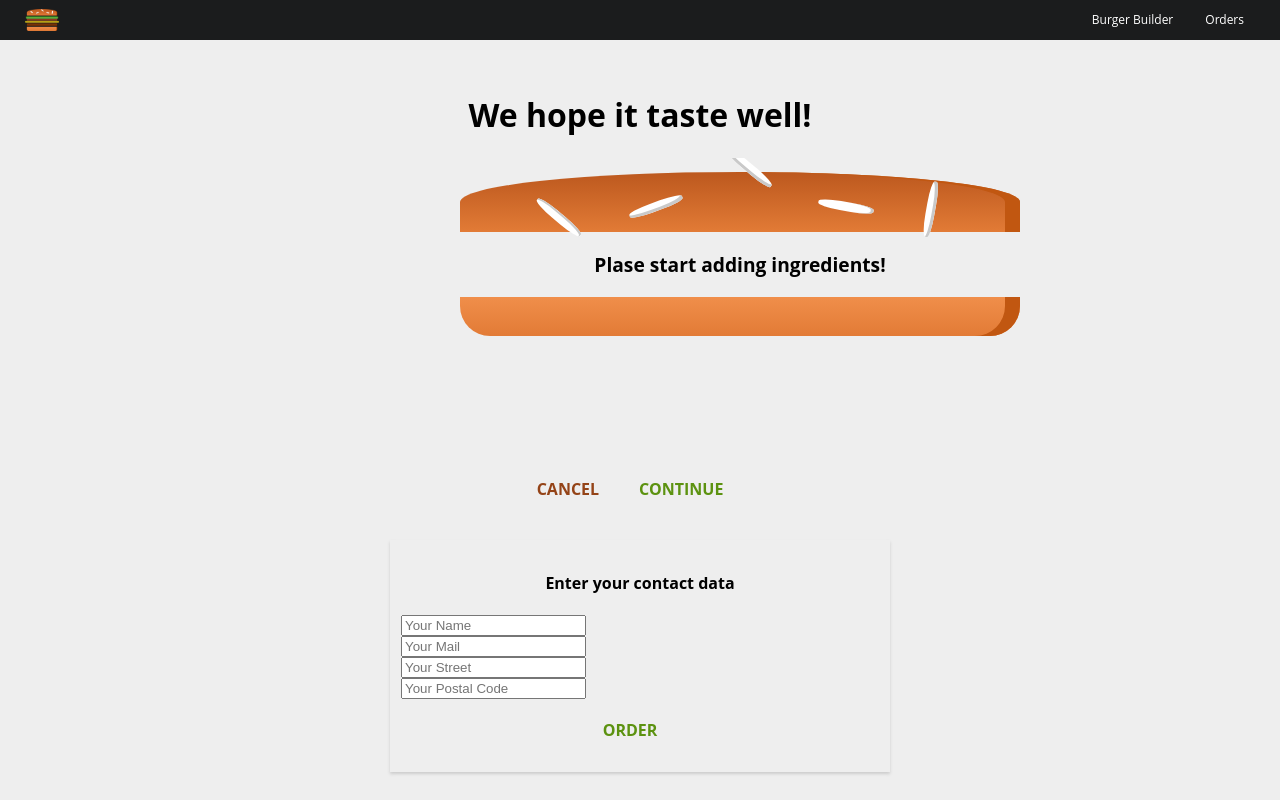
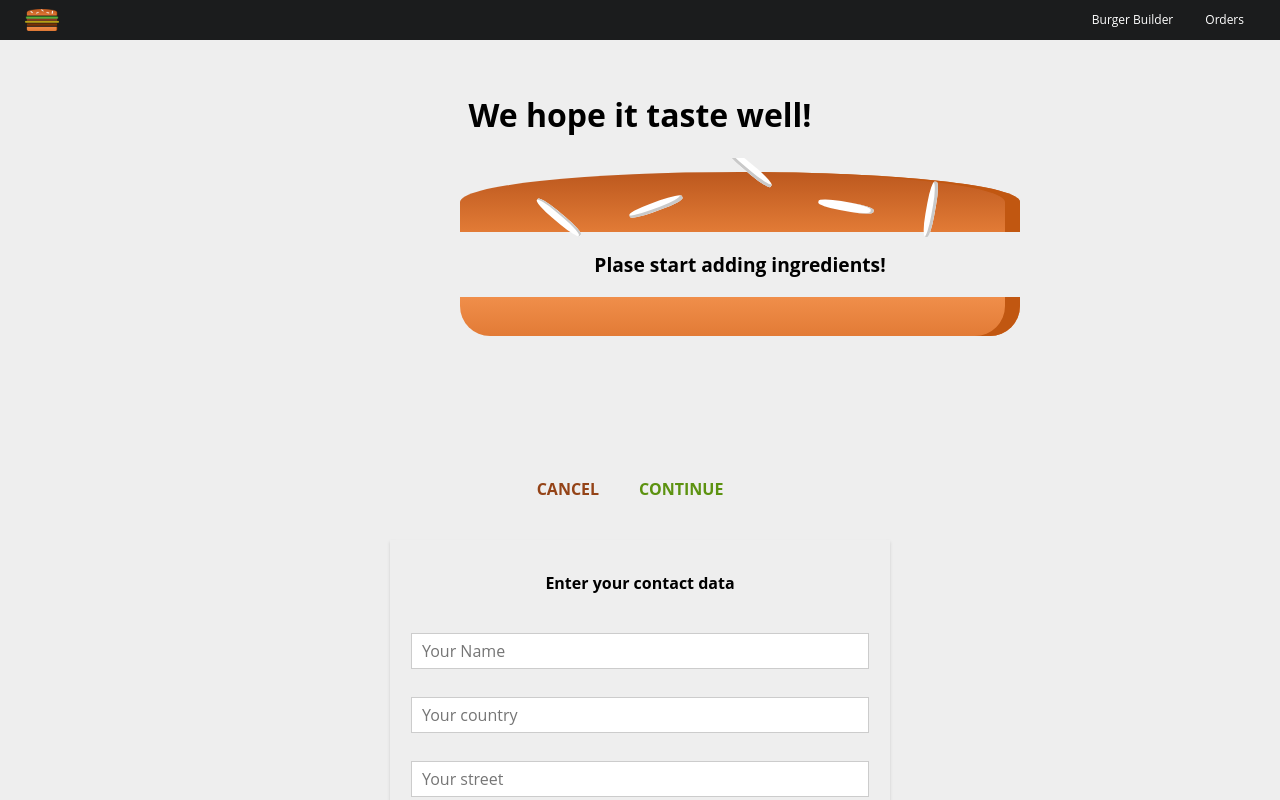
Before and after one commit to Yaitsky/burger-builder, a React app: page /checkout in a window 1280 px wide. Both pictures are taken after a click on the button "CONTINUE". Shown: the top 800 px of the page. Built offline with nearby package versions, Linux system fonts and the light colour scheme.

Commit message:
add form validation

```diff
--- a/src/components/UI/Button/Button.css
+++ b/src/components/UI/Button/Button.css
@@ -15,6 +15,11 @@
   padding-left: 0;
 }
 
+.Button:disabled {
+  color: #ccc;
+  cursor: not-allowed;
+}
+
 .Success {
   color: #5C9210;
 }
--- a/src/components/UI/Button/Button.js
+++ b/src/components/UI/Button/Button.js
@@ -4,6 +4,7 @@ import classes from './Button.css';
 
 const Button = props => (
   <button
+    disabled={props.disabled}
     className={[classes.Button, classes[props.type]].join(' ')}
     onClick={props.clicked}
   >
--- /dev/null
+++ b/src/components/UI/Input/Input.css
@@ -0,0 +1,32 @@
+.Input {
+  width: 100%;
+  padding: 10px;
+  box-sizing: border-box;
+}
+
+.Label {
+  font-weight: bold;
+  display: block;
+  margin-bottom: 8px;
+}
+
+.InputElement {
+  outline: none;
+  border: 1px solid #ccc;
+  background-color: #fff;
+  font: inherit;
+  padding: 6px 10px;
+  display: block;
+  width: 100%;
+  box-sizing: border-box;
+}
+
+.InputElement:focus {
+  outline: none;
+  background-color: #ccc;
+}
+
+.Invalid {
+  border: 1px solid red;
+  background-color: rgb(242, 157, 147);
+}
--- /dev/null
+++ b/src/components/UI/Input/Input.js
@@ -0,0 +1,76 @@
+import React from 'react';
+
+import classes from './Input.css';
+
+const Input = props => {
+  const {
+    label,
+    elementType,
+    elementConfig,
+    value,
+    changed,
+    invalid,
+    touched
+  } = props;
+  const inputClasses = [classes.InputElement];
+  let inputElement = null;
+
+  if (invalid && props.shouldValidate && touched)
+    inputClasses.push(classes.Invalid);
+
+  switch (elementType) {
+    case 'input':
+      inputElement = (
+        <input
+          className={inputClasses.join(' ')}
+          {...elementConfig}
+          value={value}
+          onChange={changed}
+        />
+      );
+      break;
+    case 'textarea':
+      inputElement = (
+        <textarea
+          className={inputClasses.join(' ')}
+          {...elementConfig}
+          value={value}
+          onChange={changed}
+        />
+      );
+      break;
+    case 'select':
+      inputElement = (
+        <select
+          className={inputClasses.join(' ')}
+          value={value}
+          onChange={changed}
+        >
+          {elementConfig.options.map(field => (
+            <option key={field.value} value={field.value}>
+              {field.displayValue}
+            </option>
+          ))}
+        </select>
+      );
+      break;
+    default:
+      inputElement = (
+        <input
+          className={inputClasses.join(' ')}
+          {...elementConfig}
+          value={value}
+          onChange={changed}
+        />
+      );
+  }
+
+  return (
+    <div className={classes.Input}>
+      <label className={classes.Label}>{label}</label>
+      {inputElement}
+    </div>
+  );
+};
+
+export default Input;
--- a/src/containers/Checkout/ContactData/ContactData.css
+++ b/src/containers/Checkout/ContactData/ContactData.css
@@ -8,10 +8,6 @@
   box-sizing: border-box;
 }
 
-.Input {
-  display: block;
-}
-
 @media (min-width: 600px) {
   .ContactData {
     width: 500px;
--- a/src/containers/Checkout/ContactData/ContactData.js
+++ b/src/containers/Checkout/ContactData/ContactData.js
@@ -3,34 +3,108 @@ import React, { Component } from 'react';
 import Button from '../../../components/UI/Button/Button';
 import Spinner from '../../../components/UI/Spinner/Spinner';
 import classes from './ContactData.css';
+import Input from '../../../components/UI/Input/Input';
 import axios from '../../../axios-orders';
 
 class ContactData extends Component {
   state = {
-    name: '',
-    email: '',
-    address: {
-      street: '',
-      postalCode: ''
+    orderForm: {
+      name: {
+        elementType: 'input',
+        elementConfig: {
+          type: 'text',
+          placeholder: 'Your Name'
+        },
+        value: '',
+        validation: {
+          required: true
+        },
+        valid: false,
+        touched: false
+      },
+      country: {
+        elementType: 'input',
+        elementConfig: {
+          type: 'text',
+          placeholder: 'Your country'
+        },
+        value: '',
+        validation: {
+          required: true
+        },
+        valid: false,
+        touched: false
+      },
+      street: {
+        elementType: 'input',
+        elementConfig: {
+          type: 'text',
+          placeholder: 'Your street'
+        },
+        value: '',
+        validation: {
+          required: true
+        },
+        valid: false,
+        touched: false
+      },
+      zipCode: {
+        elementType: 'input',
+        elementConfig: {
+          type: 'text',
+          placeholder: 'ZIP Code'
+        },
+        value: '',
+        validation: {
+          required: true,
+          minLength: 3,
+          maxLength: 5
+        },
+        valid: false,
+        touched: false
+      },
+      email: {
+        elementType: 'input',
+        elementConfig: {
+          type: 'email',
+          placeholder: 'Your Mail'
+        },
+        value: '',
+        validation: {
+          required: true
+        },
+        valid: false,
+        touched: false
+      },
+      deliveryMethod: {
+        elementType: 'select',
+        elementConfig: {
+          options: [
+            { value: 'fastest', displayValue: 'Fastest' },
+            { value: 'cheapest', displayValue: 'Cheapest' }
+          ]
+        },
+        value: 'fastest',
+        valid: true
+      }
     },
+    isFormValid: false,
     loading: false
   };
 
-  orderHandler = () => {
+  orderHandler = e => {
+    e.preventDefault();
     this.setState({ loading: true });
+    const { orderForm } = this.state;
+    const orderData = Object.keys(orderForm).reduce(
+      (value, next) => ({ ...value, [next]: orderForm[next].value }),
+      {}
+    );
     const { ingredients, price } = this.props;
     const data = {
-      customer: {
-        name: 'Igor',
-        address: {
-          city: 'Moscow',
-          street: 'Street 1'
-        },
-        email: 'yaickiu@gmail.com'
-      },
-      deliveryMethod: 'fastest',
       ingredients,
-      price
+      price,
+      orderData
     };
 
     axios
@@ -44,40 +118,59 @@ class ContactData extends Component {
         this.setState({ loading: false });
         console.log(error);
       });
-    console.log(this.props);
+  };
+
+  checkValidity(value, rules) {
+    let isValid = true;
+
+    if (!rules) return true;
+    if (rules.required) isValid = value.trim() !== '' && isValid;
+    if (rules.minLength) isValid = value.length >= rules.minLength && isValid;
+    if (rules.maxLength) isValid = value.length <= rules.maxLength && isValid;
+
+    return isValid;
+  }
+
+  checkAllValidity = data => Object.keys(data).every(name => data[name].valid);
+
+  onChangeHandler = (e, name) => {
+    const { value } = e.target;
+
+    this.setState(prevState => {
+      const orderForm = {
+        ...prevState.orderForm,
+        [name]: {
+          ...prevState.orderForm[name],
+          value: value,
+          touched: true,
+          valid: this.checkValidity(value, prevState.orderForm[name].validation)
+        }
+      };
+      const isFormValid = this.checkAllValidity(orderForm);
+      return { orderForm, isFormValid };
+    });
   };
 
   render() {
-    const { loading } = this.state;
+    const { loading, orderForm, isFormValid } = this.state;
+    const formElementsArray = Object.keys(orderForm).map(name => (
+      <Input
+        key={name}
+        elementType={orderForm[name].elementType}
+        elementConfig={orderForm[name].elementConfig}
+        value={orderForm[name].value}
+        invalid={!orderForm[name].valid}
+        shouldValidate={orderForm[name].validation}
+        touched={orderForm[name].touched}
+        changed={e => this.onChangeHandler(e, name)}
+      />
+    ));
     let form = loading ? (
       <Spinner />
     ) : (
-      <form>
-        <input
-          className={classes.Input}
-          type="text"
-          name="name"
-          placeholder="Your Name"
-        />
-        <input
-          className={classes.Input}
-          type="email"
-          name="email"
-          placeholder="Your Mail"
-        />
-        <input
-          className={classes.Input}
-          type="text"
-          name="street"
-          placeholder="Your Street"
-        />
-        <input
-          className={classes.Input}
-          type="text"
-          name="postalCode"
-          placeholder="Your Postal Code"
-        />
-        <Button type="Success" clicked={this.orderHandler}>
+      <form onSubmit={this.orderHandler}>
+        {formElementsArray}
+        <Button disabled={!isFormValid} type="Success" clicked={this.orderHandler}>
           ORDER
         </Button>
       </form>
```
